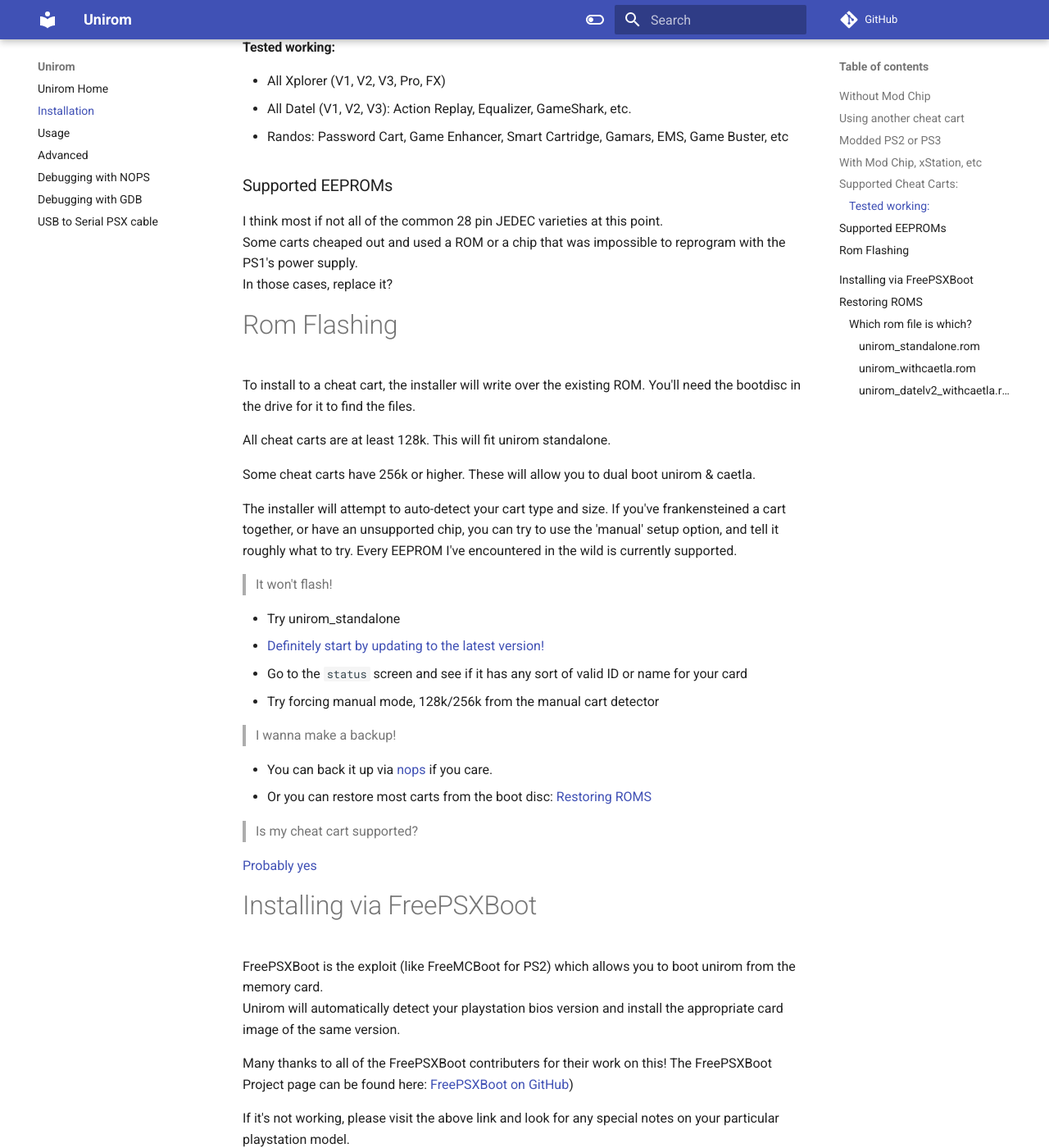
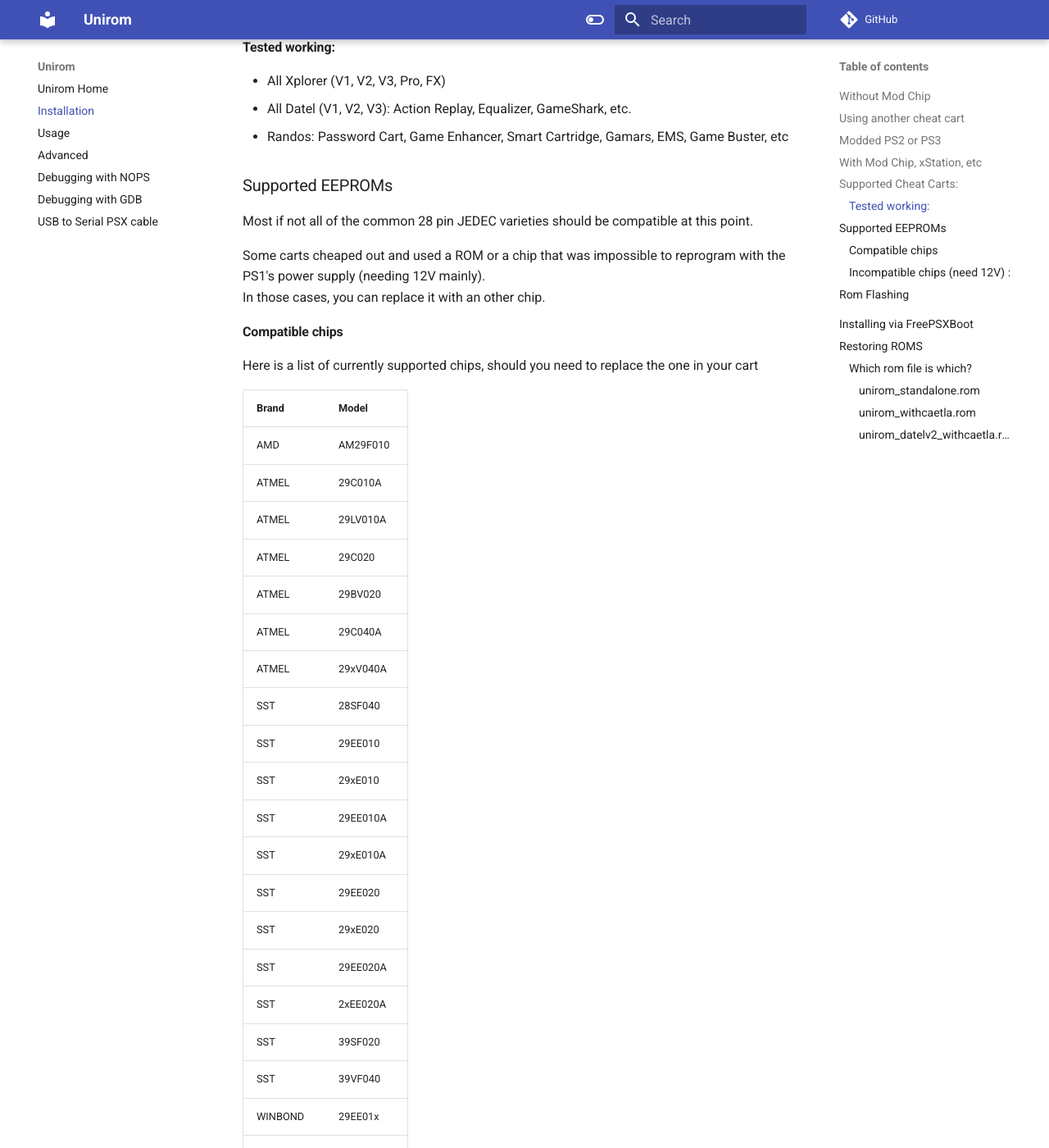
Before and after one commit to unirom/unirom.github.io, an MkDocs documentation site: the page built from docs/installation.md, in a window 1280 px wide and 1400 px high, scrolled down 1603 px. Shown: the whole window at 82% size. Built offline with MkDocs 1.6.1 and Material for MkDocs 9.7.7, drawn with Linux system fonts in a browser that asks for light colours; comment, search, counter and statistics services are not loaded; some of the changed text lies outside the part shown.

Commit message:
Add list of supported eeproms to installation section

```diff
--- a/docs/installation.md
+++ b/docs/installation.md
@@ -60,9 +60,46 @@ It's only the jankiest of jank knockoffs that might not. And most jank knockoffs
 
 ### Supported EEPROMs
 
-I think most if not all of the common 28 pin JEDEC varieties at this point.
-Some carts cheaped out and used a ROM or a chip that was impossible to reprogram with the PS1's power supply.
-In those cases, replace it?
+Most if not all of the common 28 pin JEDEC varieties should be compatible at this point.
+
+Some carts cheaped out and used a ROM or a chip that was impossible to reprogram with the PS1's power supply (needing 12V mainly).
+In those cases, you can replace it with an other chip.
+
+#### Compatible chips
+
+Here is a list of currently supported chips, should you need to replace the one in your cart
+
+| Brand | Model |
+| --- | --- |
+| AMD |  AM29F010 |
+| ATMEL | 29C010A |
+| ATMEL | 29LV010A |
+| ATMEL | 29C020  |
+| ATMEL | 29BV020 |
+| ATMEL | 29C040A |
+| ATMEL | 29xV040A |
+| SST | 28SF040 |
+| SST | 29EE010 |
+| SST | 29xE010 |
+| SST | 29EE010A  |
+| SST | 29xE010A  |
+| SST | 29EE020 |
+| SST | 29xE020 |
+| SST | 29EE020A  |
+| SST | 2xEE020A |
+| SST | 39SF020 |
+| SST | 39VF040 |
+| WINBOND | 29EE01x |
+| WINBOND | 29C020 |
+| WINBOND | 29C040 |
+| SANYO | LE28C1001 |
+
+#### Incompatible chips (need 12V) :
+
+| Brand | Model |
+| --- | --- |
+| CSI | CAT28F010N |
+| SST | M28F101 (reported as CAT28F010N)|
 
 # Rom Flashing
 
```
